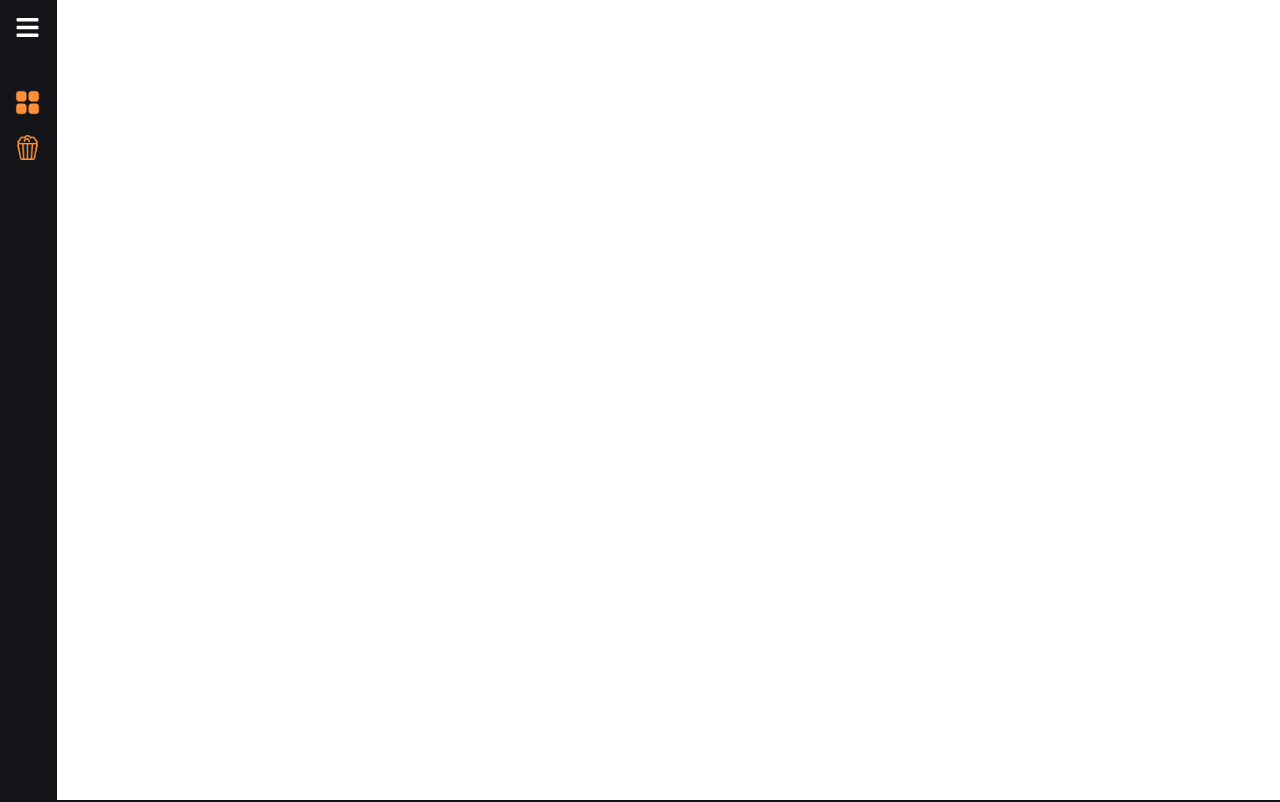
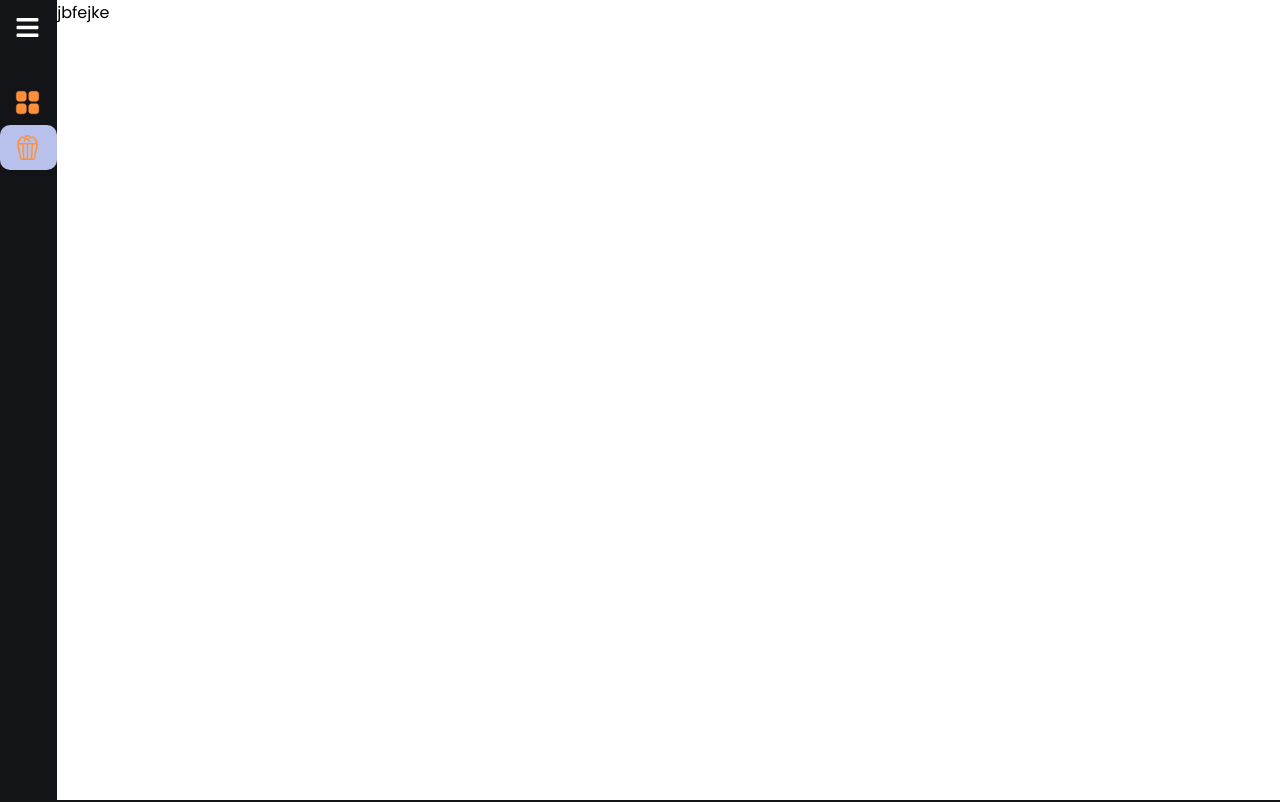
Before and after one commit to GzimAsani/Movie-theater-app, a React (Create React App) app: page /Movies in a window 1280 px wide. Shown: the top 802 px of the page. Built offline with nearby package versions, Linux system fonts and the light colour scheme.

Commit message:
re-update

```diff
--- a/src/App.js
+++ b/src/App.js
@@ -4,7 +4,7 @@
 import { BrowserRouter, Route, Routes } from "react-router-dom";
 import Navbar from "./Components/navbar/NavBar";
 import Dashboard from "./Pages/Dashboard";
-import Concessions from "./Pages/Concessions";
+import Movies from "./Pages/Movies";
 import Footer from "./Components/footer/Footer";
 import SignUp from "./Components/SignUp/SignUp";
 import Login from "./Components/Login/Login";
@@ -18,7 +18,7 @@
         <Routes>
           <Route path="/" element={<HomePage />} />
           <Route path="/dashboard" element={<Dashboard />} />
-          <Route path="/Conccesions" element={<Concessions />} />
+          <Route path="/Movies" element={<Movies />} />
           <Route path="/MovieDetail" element={<MovieDetail/>} />
           <Route path="/SignUp" element={<SignUp/>} />
           <Route path="/Login" element={<Login/>}/>
--- a/src/Components/navbar/NavBar.js
+++ b/src/Components/navbar/NavBar.js
@@ -14,8 +14,8 @@
       icon: <DashboardIcon />,
     },
     {
-      path: "/Conccesions",
-      name: "Concessions",
+      path: "/movies",
+      name: "Movies",
       icon: <PopcornIcon />,
     },
   ];
--- a/src/pages/Concessions.js
+++ b/src/Pages/Movies.js
@@ -1,6 +1,6 @@
 import React from 'react'
 
-function Concessions() {
+function Movies() {
   return (
     <div>
       jbfejke
@@ -8,4 +8,4 @@
   )
 }
 
-export default Concessions
+export default Movies
```
